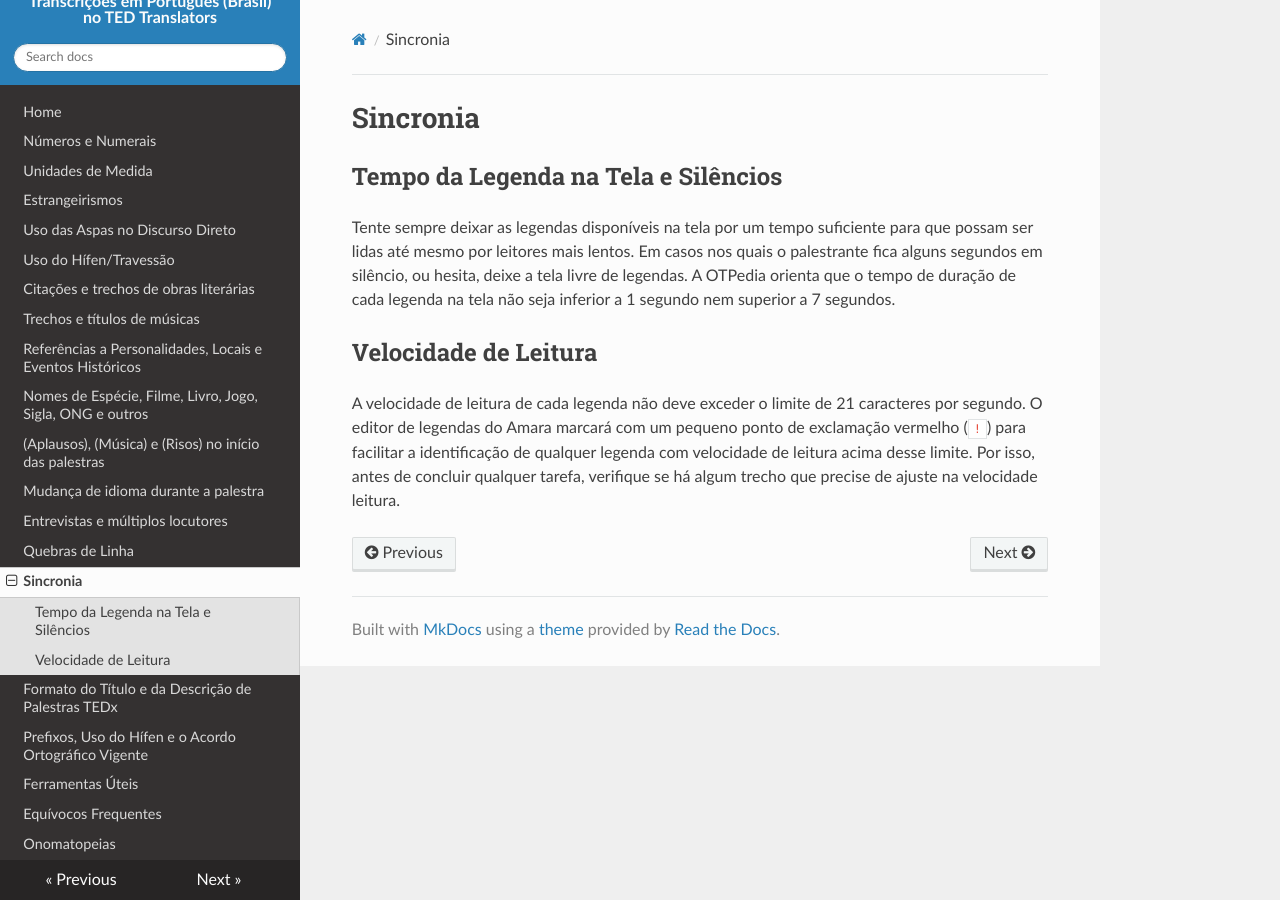
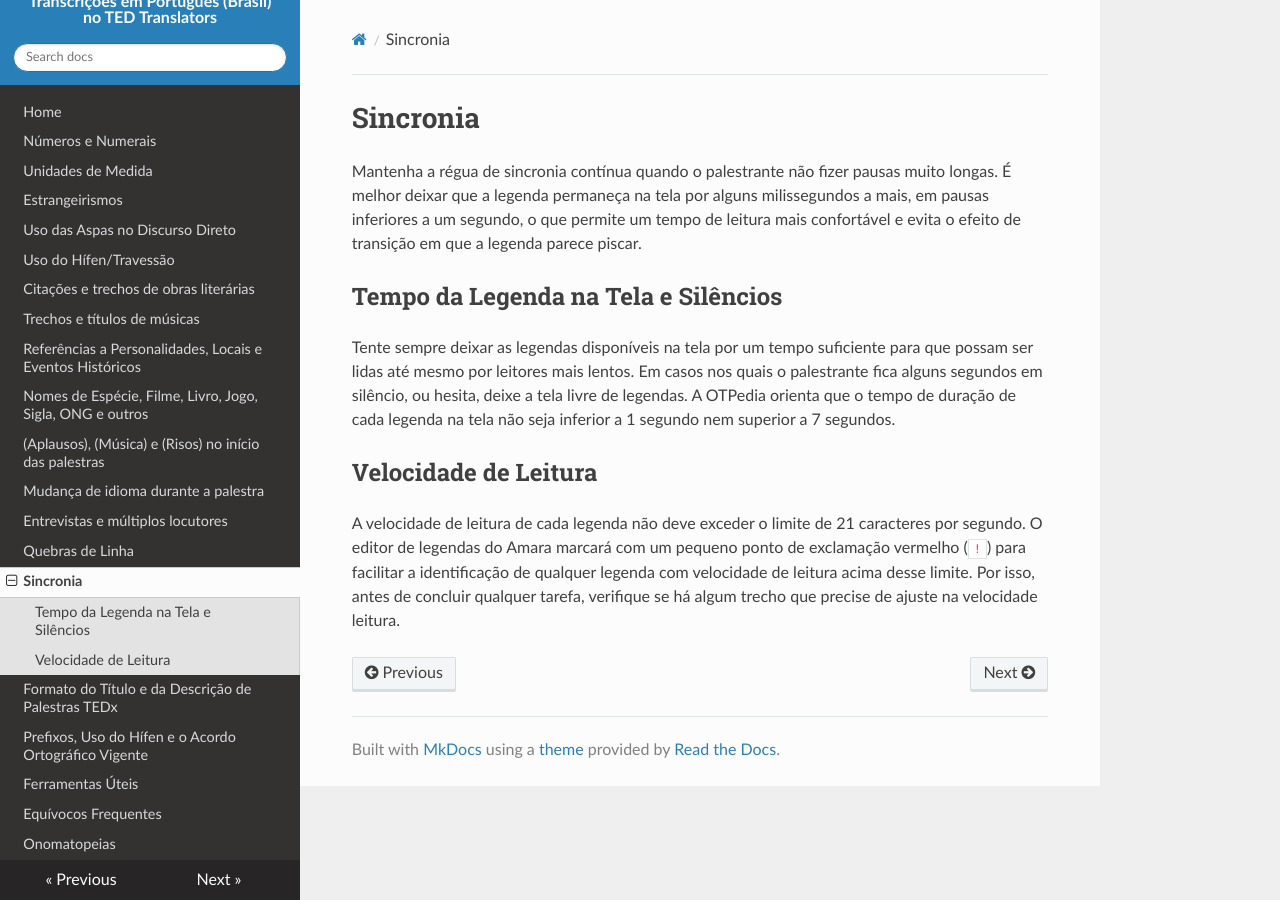
Before and after one commit to tupaschoal/TED-Translators_PT-BR_Styleguide, an MkDocs documentation site: the page built from docs/sincronia.md, in a window 1280 px wide. Built offline with MkDocs 1.6.1, drawn with Linux system fonts in a browser that asks for light colours; nearby versions of some CDN libraries; old or Windows-style settings are respelled for this version of MkDocs.

Commit message:
Modify sincronia with timing info
Merging section that was at the end of the guide to be in "Sincronia"

```diff
--- a/docs/sincronia.md
+++ b/docs/sincronia.md
@@ -1,4 +1,6 @@
 # Sincronia
+
+Mantenha a régua de sincronia contínua quando o palestrante não fizer pausas muito longas. É melhor deixar que a legenda permaneça na tela por alguns milissegundos a mais, em pausas inferiores a um segundo, o que permite um tempo de leitura mais confortável e evita o efeito de transição em que a legenda parece piscar.
 
 ## Tempo da Legenda na Tela e Silêncios
 
```
